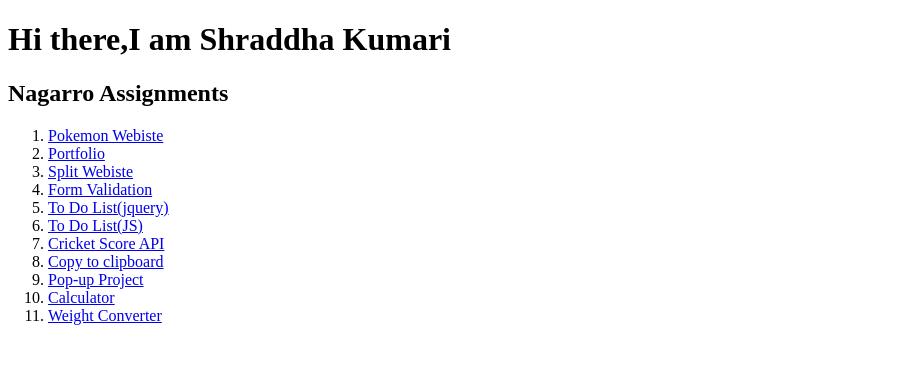
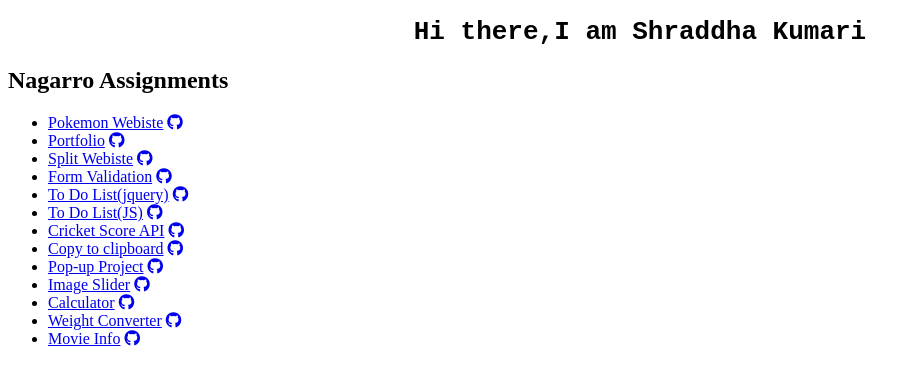
Before and after one commit to shra14600/Assignment, a plain HTML site: page index.html in a window 1280 px wide. Shown: the whole page, without its empty margins (0-920 px from the left). Drawn offline with Linux system fonts and the light colour scheme; files that its build step writes are made by us from their sources.

Commit message:
Update index.html

```diff
--- a/index.html
+++ b/index.html
@@ -4,45 +4,67 @@
     <meta charset="UTF-8">
     <meta http-equiv="X-UA-Compatible" content="IE=edge">
     <meta name="viewport" content="width=device-width, initial-scale=1.0">
+    <script src="https://kit.fontawesome.com/96a19c1df8.js" crossorigin="anonymous"></script>
+    <link rel="stylesheet" href="style.css">
     <title>Assignments</title>
 </head>
 <body>
     <h1>Hi there,I am Shraddha Kumari</h1>
     <h2>Nagarro Assignments</h2>
-    <ol>
+    <ul>
         <li>
-            <a href="./Pokemon Website/index.html">Pokemon Webiste</a>
+            <a class="list" href="./Pokemon Website/index.html">Pokemon Webiste</a>
+            <a class="link" href="https://github.com/shra14600/Pokemon-website"><i class="fa-brands fa-github"></i></a>
+
         </li>
         <li>
             <a href="./portfolio/index.html">Portfolio</a>
+            <a href="https://github.com/shra14600/Portfolio.github.io"><i class="fa-brands fa-github"></i></a>
         </li>
         <li>
             <a href="./split website/index.html">Split Webiste</a>
+            <a href="https://github.com/shra14600/Split-Website.github.io"><i class="fa-brands fa-github"></i></a>
         </li>
         <li>
             <a href="./form validation/index.html">Form Validation</a>
+            <a href="https://github.com/shra14600/form-validation"><i class="fa-brands fa-github"></i></a>
         </li>
         <li>
             <a href="./to-do-list(jquery)/index.html">To Do List(jquery)</a>
+            <a href="https://github.com/shra14600/to-do-list-jquery-"><i class="fa-brands fa-github"></i></a>
         </li>
         <li>
             <a href="./to-do-list(JS)/index.html">To Do List(JS)</a>
+            <a href="https://github.com/shra14600/to-do-list-JS-"><i class="fa-brands fa-github"></i></a>
         </li>
         <li>
             <a href="./Cricket API/index.html">Cricket Score API</a>
+            <a href="https://github.com/shra14600/Cricket-Score-API"><i class="fa-brands fa-github"></i></a>
         </li>
         <li>
             <a href="./clipboard/index.html">Copy to clipboard</a>
+            <a href="https://github.com/shra14600/Copy-text"><i class="fa-brands fa-github"></i></a>
         </li>
         <li>
             <a href="./pop up project/index.html">Pop-up Project</a>
+            <a href="https://github.com/shra14600/Pop-up-project"><i class="fa-brands fa-github"></i></a>
         </li>
-         <li>
+        <li>
+            <a href="./image slider/index.html">Image Slider</a>
+            <a href="https://github.com/shra14600/Image-slider"><i class="fa-brands fa-github"></i></a>
+        </li>
+        <li>
             <a href="./calculator/index.html">Calculator</a>
+            <a href="https://github.com/shra14600/calculator"><i class="fa-brands fa-github"></i></a>
         </li>
         <li>
             <a href="./weight converter/index.html">Weight Converter</a>
+            <a href="https://github.com/shra14600/weight-converter"><i class="fa-brands fa-github"></i></a>
         </li>
-    </ol>
+        <li>
+            <a href="./movie api/index.html">Movie Info</a>
+            <a href="https://github.com/shra14600/Movie-Info"><i class="fa-brands fa-github"></i></a>
+        </li>
+    </ul>
 </body>
 </html>
```
